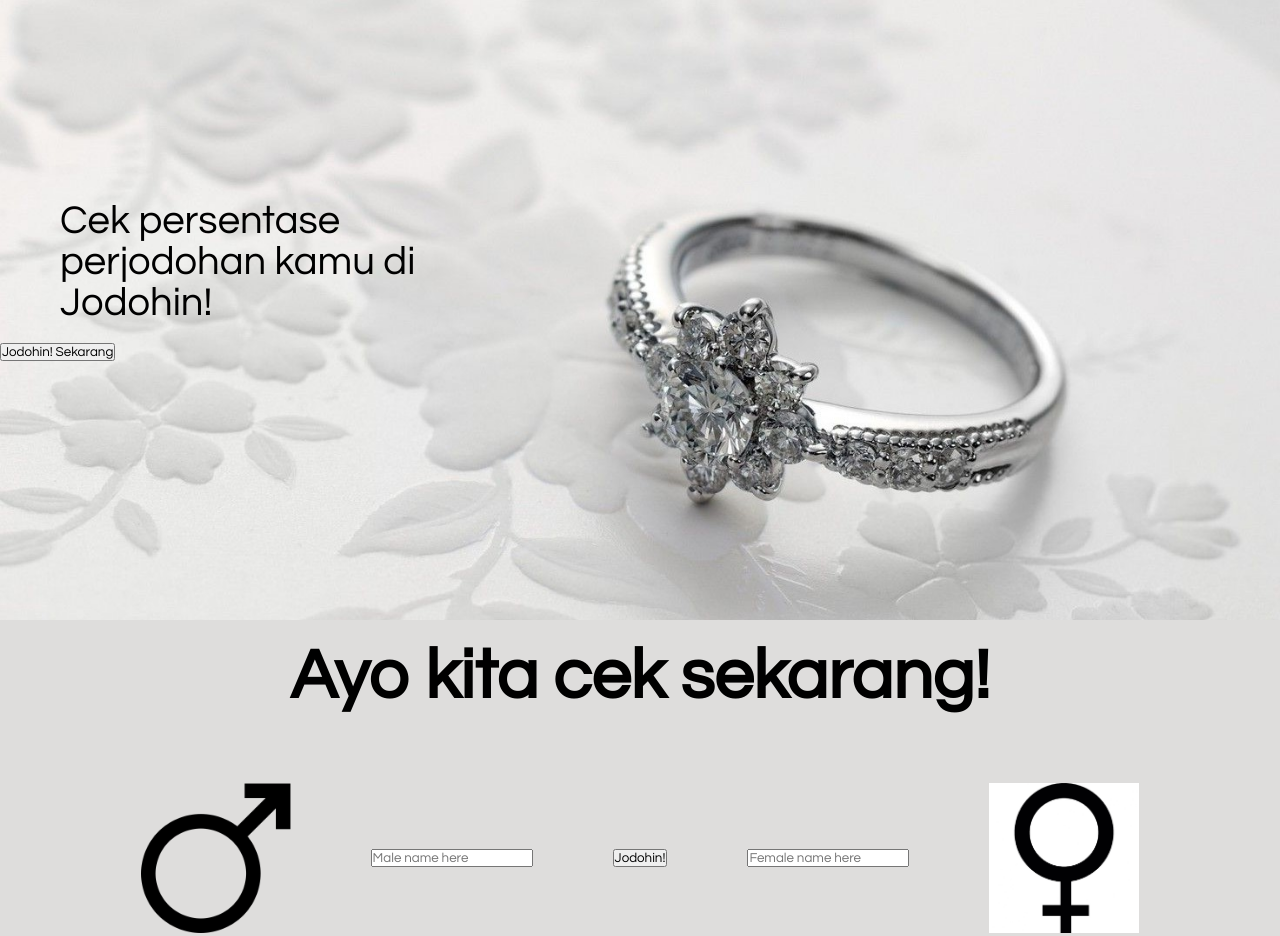
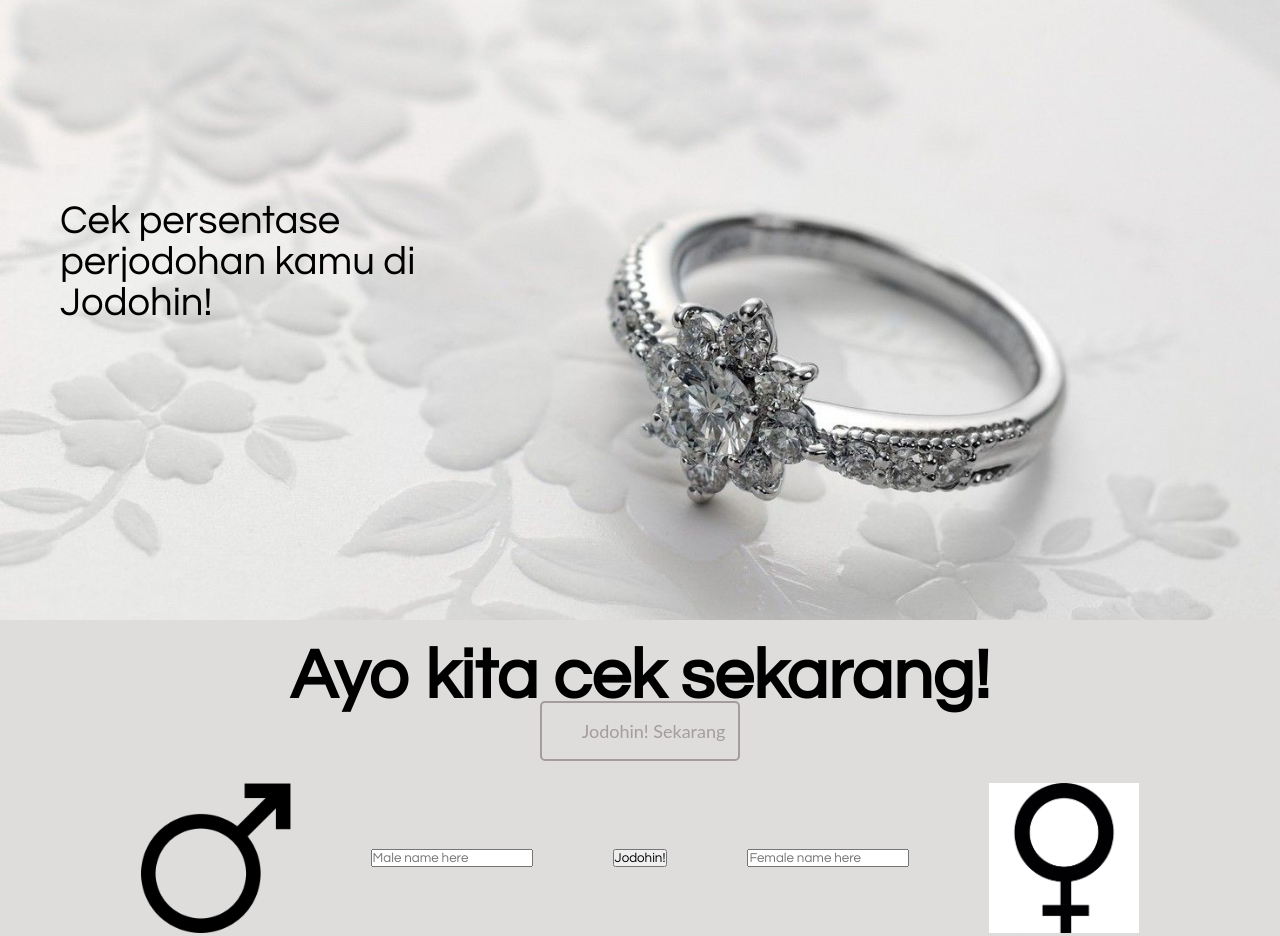
Before and after one commit to syirilrakhulh/Jodohin, a plain HTML site: page index.html in a window 1280 px wide. Shown: the top 936 px of the page. Drawn offline with Linux system fonts and the light colour scheme.

Commit message:
change a few code

```diff
--- a/index.html
+++ b/index.html
@@ -13,7 +13,9 @@
         perjodohan kamu di <br />
         Jodohin!
       </p>
-      <button class="btn-jodohin-skrg">Jodohin! Sekarang</button>
+      <div class="main-button">
+        <button class="skewBtn black">Jodohin! Sekarang</button>
+      </div>
     </div>
     <div id="game-page">
       <h1>
--- a/main-page.css
+++ b/main-page.css
@@ -2,6 +2,41 @@
   padding: 0;
   margin: 0;
   font-family: Century Gothic, CenturyGothic, AppleGothic, sans-serif;
+}
+
+.main-button {
+  display: flex;
+  text-align: center;
+  justify-content: space-evenly;
+  align-items: center;
+  flex-wrap: wrap;
+  height: 97vh;
+}
+.main-button .skewBtn {
+  width: 200px;
+  height: 60px;
+  outline: none;
+  cursor: pointer;
+  background: none;
+  transition: 0.5s;
+  font-size: 18px;
+  border-radius: 5px;
+  font-family: "Lato", sans-serif;
+}
+.main-button .skewBtn:hover {
+  border: none;
+  color: white;
+  font-size: 22px;
+  transform: scale(1.1);
+}
+/* Buttons */
+.black {
+  border: 2px solid #a49c9d;
+  color: #a49c9d;
+}
+.black:hover {
+  background-color: #a49c9d;
+  transition: all 0.3s ease-in-out;
 }
 
 #main-page {
@@ -26,7 +61,7 @@
 }
 
 #main-page button {
-  /* padding-left: 1.5em; */
+  padding-left: 1.5em;
 }
 
 #game-page {
@@ -93,3 +128,4 @@
 .footer .kanan p {
   padding: 0 30px 0 30px;
 }
+/* ================================================= */
```
